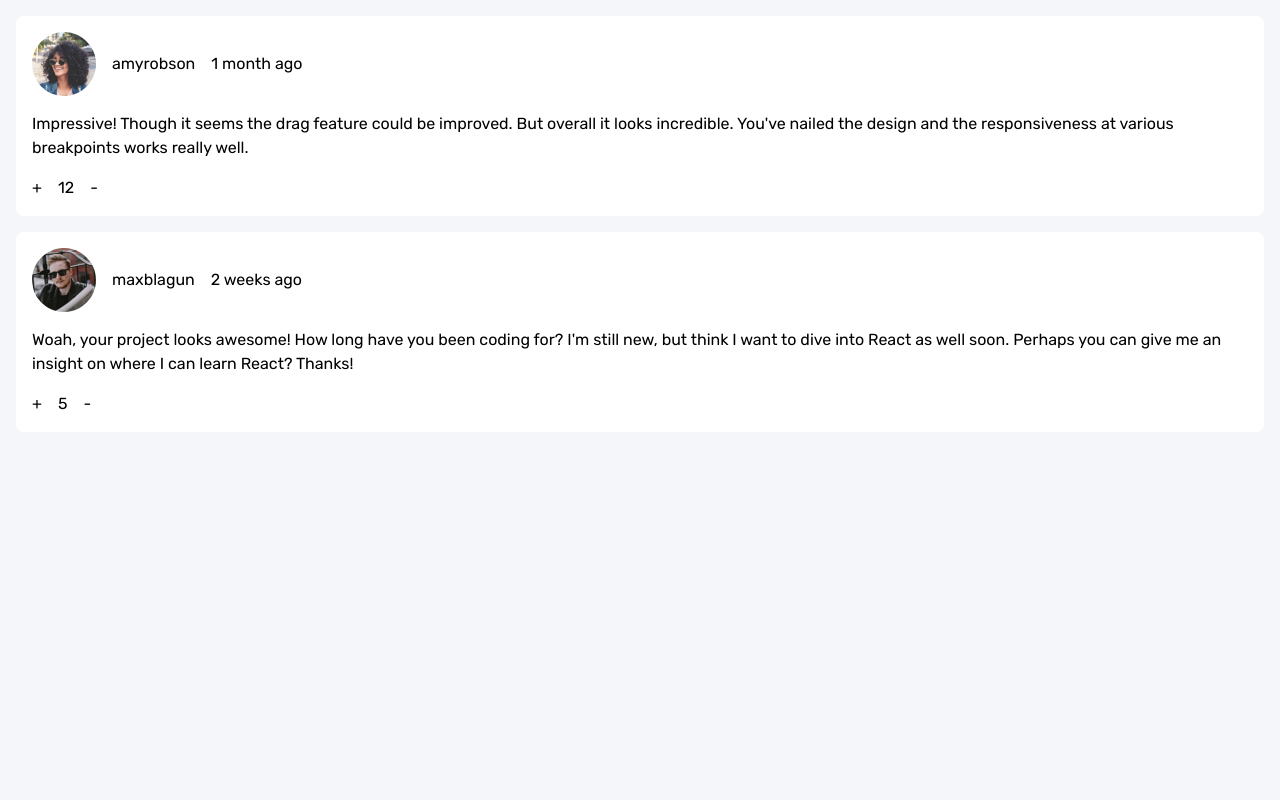
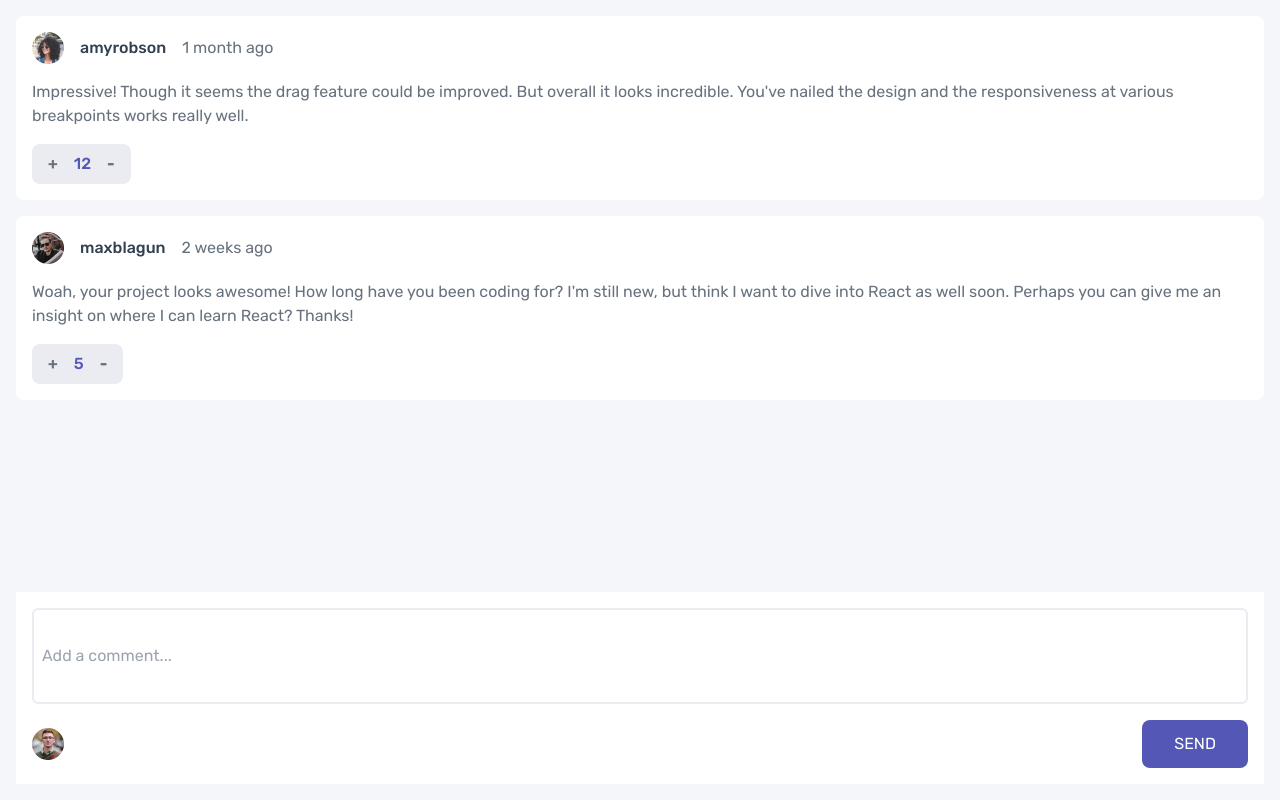
Before and after one commit to DripSwag/interactive-comments-section, a React (Vite) app: page / in a window 1280 px wide. Built offline with nearby package versions, Linux system fonts and the light colour scheme.

Commit message:
Added add comment

```diff
--- a/src/App.tsx
+++ b/src/App.tsx
@@ -1,21 +1,48 @@
-import a from './data.json'
+import data from './data.json'
 import CommentComponent from './Components/Comment'
 import { Comment } from './interfaces/Comment.types'
-import { useState } from 'react'
+import { useCallback, useState } from 'react'
+import AddComment from './Components/AddComment'
 
 // NOTE: When setting new data for a map function, create a temp array using .slice()
 // Using slice deep copies not shallow copies
 
 function App() {
-  const [data, setData] = useState<Array<Comment>>(a.comments)
+  const [comments, setComments] = useState<Array<Comment>>(data.comments)
+
+  const addComment = useCallback(
+    (comment: string) => {
+      let temp = comments.splice(0)
+      const newComment: Comment = {
+        id: Date.now(),
+        content: comment,
+        createdAt: 'Now',
+        score: 0,
+        user: {
+          image: {
+            png: data.currentUser.image.png,
+            webp: data.currentUser.image.webp,
+          },
+          username: data.currentUser.username,
+        },
+        replies: [],
+      }
+      temp.push(newComment)
+      setComments(temp)
+    },
+    [comments],
+  )
 
   return (
-    <main className='font-body bg-VeryLightGray min-h-screen'>
-      <div className='p-4 flex flex-col gap-4'>
-        {data &&
-          data.map(value => {
-            return <CommentComponent data={value} key={value.id} />
-          })}
+    <main className='font-body bg-VeryLightGray h-screen'>
+      <div className='p-4 flex flex-col gap-4 h-screen'>
+        <div className='overflow-y-scroll flex-col flex gap-4 flex-initial grow'>
+          {comments &&
+            comments.map(value => {
+              return <CommentComponent data={value} key={value.id} />
+            })}
+        </div>
+        <AddComment data={data.currentUser} addComment={addComment} />
       </div>
     </main>
   )
--- /dev/null
+++ b/src/Components/AddComment.tsx
@@ -0,0 +1,43 @@
+import { useState } from 'react'
+import { CurrentUser } from '../interfaces/CurrentUser.interface'
+
+interface Params {
+  data: CurrentUser
+  addComment: Function
+}
+
+export default function AddComment({ data, addComment }: Params) {
+  const [value, setValue] = useState('')
+
+  function handleClick(event: React.FormEvent<HTMLFormElement>) {
+    event.preventDefault()
+    addComment(value)
+  }
+
+  return (
+    <form
+      className='h-[40%] bg-white flex flex-col gap-4 p-4 max-h-48'
+      onSubmit={e => {
+        handleClick(e)
+      }}
+    >
+      <input
+        className='border-2 border-LightGray rounded-md grow p-2'
+        placeholder='Add a comment...'
+        type='text'
+        onChange={event => {
+          setValue(event.currentTarget.value)
+        }}
+      />
+      <div className='flex justify-between items-center h-min'>
+        <img src={data.image.webp} className='aspect-square h-8' />
+        <button
+          className='bg-ModerateBlue text-white px-8 py-3 rounded-lg h-min'
+          type='submit'
+        >
+          SEND
+        </button>
+      </div>
+    </form>
+  )
+}
--- a/src/Components/Comment.tsx
+++ b/src/Components/Comment.tsx
@@ -7,13 +7,13 @@ interface Params {
 
 export default function CommentComponent({ data }: Params) {
   return (
-    <div className='flex flex-col gap-4 bg-white rounded-lg p-4'>
+    <div className='flex flex-col gap-4 bg-white rounded-lg p-4 h-fit'>
       <div className='flex items-center gap-4'>
-        <img src={data.user.image.webp} />
-        <h2>{data.user.username}</h2>
-        <p>{data.createdAt}</p>
+        <img src={data.user.image.webp} className='aspect-square max-h-8' />
+        <h2 className='font-medium text-DarkBlue'>{data.user.username}</h2>
+        <p className='text-GrayishBlue'>{data.createdAt}</p>
       </div>
-      <p>{data.content}</p>
+      <p className='text-GrayishBlue'>{data.content}</p>
       <div className='flex justify-between'>
         <Score score={data.score} />
       </div>
--- a/src/Components/Score.tsx
+++ b/src/Components/Score.tsx
@@ -35,16 +35,22 @@ export default function Score({ score }: Params) {
   }
 
   return (
-    <div className='flex gap-4'>
+    <div className='flex gap-4 bg-LightGray px-4 py-2 rounded-lg text-GrayishBlue items-center'>
       <button
+        className={`font-bold ${
+          scoreState === ScoreState.added ? 'text-ModerateBlue' : ''
+        }`}
         onClick={() => {
           handleIncreaseScore()
         }}
       >
         +
       </button>
-      <p>{value}</p>
+      <p className='text-ModerateBlue font-medium'>{value}</p>
       <button
+        className={`font-bold ${
+          scoreState === ScoreState.decreased ? 'text-ModerateBlue' : ''
+        }`}
         onClick={() => {
           handleDecreaseScore()
         }}
```
